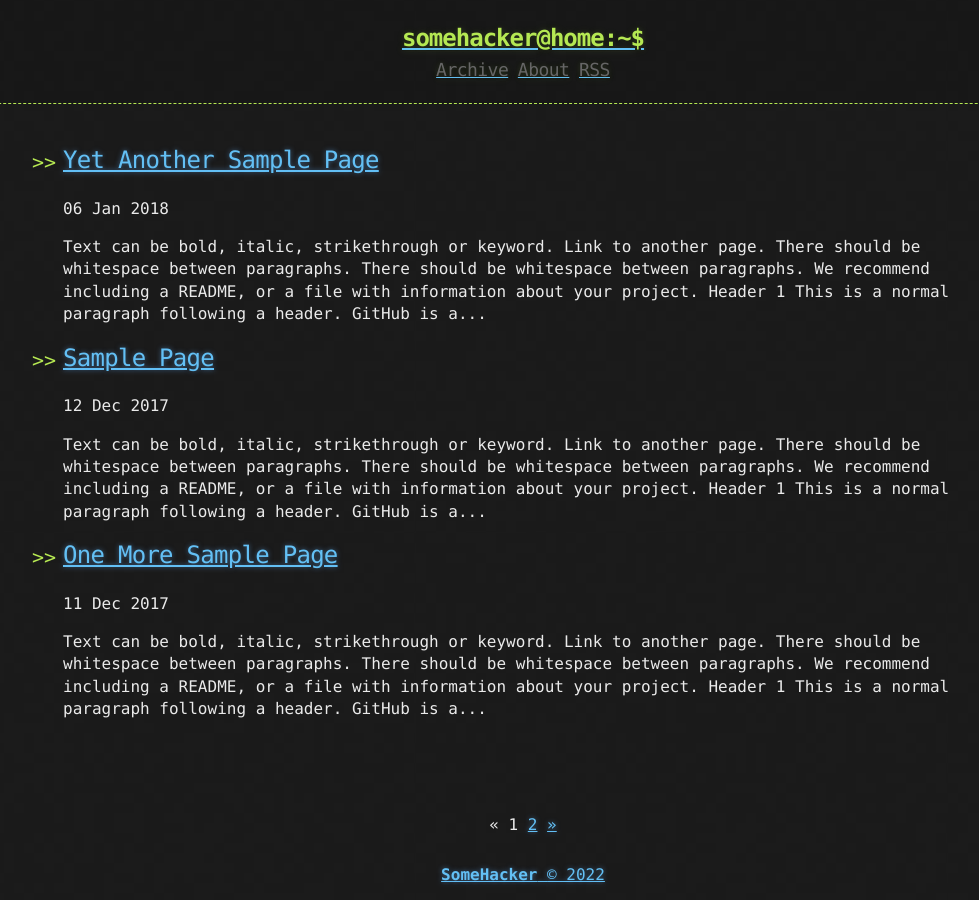
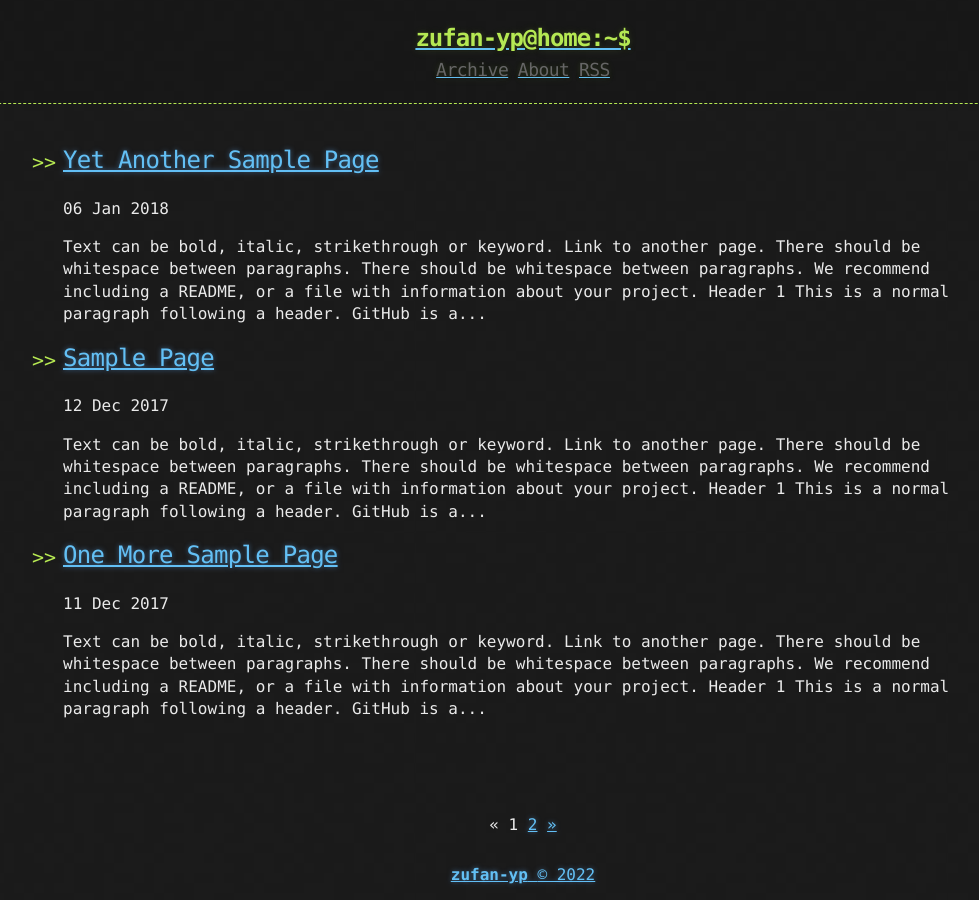
Before and after one commit to zufan-yp/webpercobaan, a Jekyll site: the page built from index.html, in a window 1280 px wide. Shown: the whole page, without its empty margins (117-1096 px from the left). Built offline with Jekyll 4.4.1, drawn with Linux system fonts in a browser that asks for light colours; the list of posts is cut into pages by our own code.

Commit message:
Update _config.yml

```diff
--- a/_config.yml
+++ b/_config.yml
@@ -1,9 +1,9 @@
 title: zufan-yp-blog
 description: "A Jekyll Blog Theme For Hackers"
 author:
-  name: "SomeHacker"
-  email: "someone@somewebsite.somedomain"
-  url: "https://ashishchaudhary.in/hacker-blog"
+  name: "zufan-yp"
+  email: "zufan.ramadhan@gmail.com"
+  url: ""
 
 baseurl: /
 
@@ -28,5 +28,5 @@ plugins:
   - jekyll-sitemap
 
 # Custom variables
-owner : "SomeHacker"
-year : "2020"
+owner : "zufan-yp"
+year : "2022"
```
